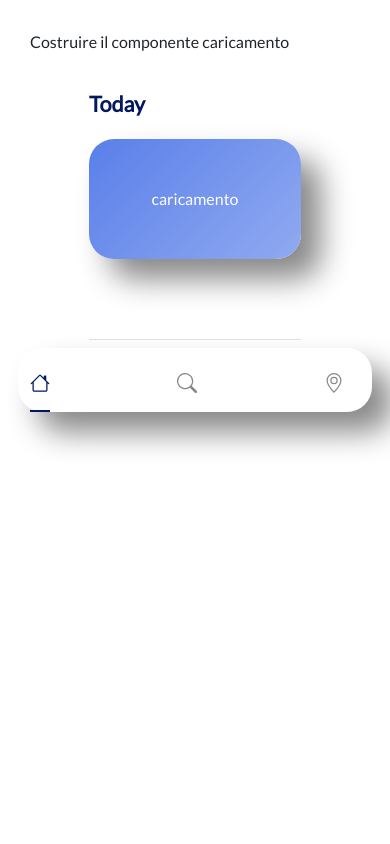
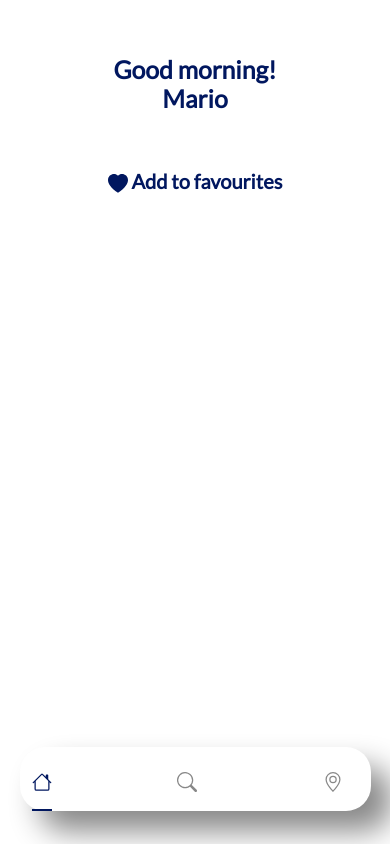
Before and after one commit to GiovanniBiancuzzo/weather_app_tech_task, a React (Create React App) app: page / in a window 390 px wide. Built offline with nearby package versions, Linux system fonts and the light colour scheme.

Commit message:
variabili env globali + responsiveness

```diff
--- a/src/App.css
+++ b/src/App.css
@@ -47,8 +47,18 @@
 }
 
 /*note: sidebarNavbar*/
+.stickyNavbar {
+    position: -webkit-fixed !important ;
+    position: fixed !important ;
+    bottom: 3vh !important ;
+    left: 5%;
+    right: 5%;
+    z-index: 10 !important ;
+}
+
 .miniNavbar {
     min-height: 4em;
+    background-color: #fff;
 }
 
 .activeLinkNavbar {
--- a/src/App.js
+++ b/src/App.js
@@ -1,4 +1,3 @@
-import { Row } from 'react-bootstrap';
 import './App.css';
 import 'bootstrap/dist/css/bootstrap.min.css';
 import SidebarNavbar from './components/SidebarNavbar';
@@ -6,22 +5,34 @@ import { BrowserRouter, Route, Routes } from 'react-router-dom';
 import HomeComponent from './components/HomeComponent';
 import FormSearch from './components/FormSearch';
 import ButtonGeolocation from './components/ButtonGeolocation';
+import { useMediaQuery } from 'react-responsive';
 
 
 function App () {
+  const isDesktopOrLaptop = useMediaQuery({
+    query: process.env.REACT_APP_RES_TABLET,
+  });
+
+  // const isTabletOrMobile = useMediaQuery({ query: "(max-width: 768px)" });
+
   return (
     <BrowserRouter>
-      <Row>
       <Routes>
+        {//sopra i 768px tutte le routes portano alla home, non è un modo elegante di farlo, lo so 😅
+          isDesktopOrLaptop ? (<Route path='*' element={<HomeComponent />}>
+          </Route>) : (<>
             <Route path='/' element={<HomeComponent />}>
             </Route>
             <Route path='/search' element={<FormSearch />}>
             </Route>
             <Route path='/geolocation' element={<ButtonGeolocation />}>
             </Route>
+          </>)}
       </Routes>
-        <SidebarNavbar />
-      </Row>
+      {!isDesktopOrLaptop && <SidebarNavbar />}
+      {
+        //sidebar deve scomparire oltre i 768px
+      }
     </BrowserRouter>
   );
 }
--- a/src/components/FavouritesCitiesComponent.jsx
+++ b/src/components/FavouritesCitiesComponent.jsx
@@ -5,17 +5,23 @@ import { BsHeartFill } from "react-icons/bs";
 import RecentCitiesComponent from "./RecentCitiesComponent";
 import { useState } from "react";
 import { getActualWeatherAction } from "../redux/actions";
+import { useNavigate } from "react-router-dom";
 
-const FavouritesCitiesComponent = () => {
+const FavouritesCitiesComponent = (props) => {
     const favourites = useSelector((state) => state.favourites.list);
 
     const [show, setShow] = useState(false);
 
     const handleShow = () => setShow(!show);
+    const navigate = useNavigate();
 
     const dispatch = useDispatch();
-    const setActualCity = (cityInfo) =>
+
+    const setActualCity = (cityInfo) => {
+        console.log("setactualcity");
         dispatch(getActualWeatherAction(cityInfo));
+        // navigate("/");
+    };
 
     return (
         <>
@@ -27,6 +33,7 @@ const FavouritesCitiesComponent = () => {
                         color: "#01175f",
                         marginTop: "1.5em",
                         textAlign: "center",
+                        cursor: "pointer",
                     }}
                 >
                     <BsHeartFill /> Add to favourites
@@ -38,6 +45,7 @@ const FavouritesCitiesComponent = () => {
                         <div
                             onClick={() => {
                                 setActualCity(cityInfo);
+                                props.showHome();
                             }}
                         >
                             <CityCard
--- a/src/components/FormSearch.jsx
+++ b/src/components/FormSearch.jsx
@@ -13,7 +13,7 @@ const FormSearch = () => {
     const navigate = useNavigate();
 
     const isDesktopOrLaptop = useMediaQuery({
-        query: "(max-width: 768px)",
+        query: process.env.REACT_APP_RES_TABLET,
     });
 
     const handleSubmit = (e) => {
--- a/src/components/HomeComponent.jsx
+++ b/src/components/HomeComponent.jsx
@@ -1,26 +1,82 @@
+import { useEffect, useState } from "react";
 import { Col, Row } from "react-bootstrap";
 import { useDispatch, useSelector } from "react-redux";
+import { useMediaQuery } from "react-responsive";
 import { getActualWeatherAction } from "../redux/actions";
+import ButtonGeolocation from "./ButtonGeolocation";
+import FavouritesCitiesComponent from "./FavouritesCitiesComponent";
+import FormSearch from "./FormSearch";
 import MainWeatherCard from "./MainWeatherCard";
 import ThisWeekMonthComponent from "./ThisWeekMonthComponent";
 import TodayComponent from "./TodayComponent";
+import { BsArrowLeft, BsPlusSquare } from "react-icons/bs";
 
 const HomeComponent = () => {
-    const defaultCity = useSelector((state) => state.favourites?.list[0]); //al caricamento dei componenti, se esiste almeno una città preferita salvata nel redux, la carico
+    const defaultCity = useSelector((state) => state.favourites?.list[0]);
     const dispatch = useDispatch();
+    useEffect(() => {
+        //al caricamento dei componenti, se esiste almeno una città preferita salvata nel redux, la carico
+
         if (defaultCity) {
             dispatch(getActualWeatherAction(defaultCity));
         }
         // else {
         // }
+        // eslint-disable-next-line react-hooks/exhaustive-deps
+    }, []);
+
     //todo: introdurre una gestione degli errori di caricamento e dei loading
 
+    const isDesktopOrLaptop = useMediaQuery({
+        query: process.env.REACT_APP_RES_TABLET,
+    });
+
+    const isTabletOrMobile = useMediaQuery({
+        query: process.env.REACT_APP_RES_SMARTPHONE,
+    });
+
+    const [show, setShow] = useState(false); //da usare al click della città per passare alla visualizzazione delle informazioni
+    const showHome = () => {
+        setShow(!show);
+    };
+
     return (
-        <Col xs={12} md={6} lg={8}>
+        <>
             <Row>
+                {isTabletOrMobile &&
+                    show && ( //mostra pulsanti indietro e home, solo quando siamo sotto i 768px e quando la variabile show è true
+                        <>
+                            <div
+                                className="titles"
+                                style={{
+                                    display: "flex",
+                                    justifyContent: "space-between",
+                                }}
+                            >
+                                <BsArrowLeft
+                                    style={{
+                                        cursor: "pointer",
+                                        fontSize: "1.5em",
+                                    }}
+                                    onClick={showHome}
+                                />
+
+                                <BsPlusSquare
+                                    style={{
+                                        cursor: "pointer",
+                                        fontSize: "1.5em",
+                                    }}
+                                    onClick={showHome}
+                                />
+                            </div>
+                        </>
+                    )}
+                {(isDesktopOrLaptop || show) && ( //mostra la home, solo quando siamo sopra i 768px o quando la variabile show è true
+                    <Col lg={8}>
+                        <Row>
+                            <Col xs={12}>
                                 <MainWeatherCard />
-            </Row>
-            <Row style={{ justifyContent: "center" }}>
+                            </Col>
                             <Col xs={8} lg={5}>
                                 <TodayComponent />
                             </Col>
@@ -29,6 +85,32 @@ const HomeComponent = () => {
                             </Col>
                         </Row>
                     </Col>
+                )}
+                <Col lg={4}>
+                    {(isDesktopOrLaptop || (isTabletOrMobile && !show)) && ( //mostra le città preferite, solo quando siamo sopra i 768px o siamo sotto i 768px con variabile show false
+                        <>
+                            {isTabletOrMobile && (
+                                <h2
+                                    className="titles"
+                                    style={{ textAlign: "center" }}
+                                    onClick={showHome}
+                                >
+                                    Good morning!
+                                    <p>Mario</p>
+                                </h2>
+                            )}
+                            <FavouritesCitiesComponent showHome={showHome} />
+                        </>
+                    )}
+                    {isDesktopOrLaptop && ( //mostra la la search bar e il pulsante della geolocalizzazione, solo quando siamo sopra i 768px
+                        <>
+                            <FormSearch />
+                            <ButtonGeolocation />
+                        </>
+                    )}
+                </Col>
+            </Row>
+        </>
     );
 };
 
--- a/src/components/SidebarNavbar.jsx
+++ b/src/components/SidebarNavbar.jsx
@@ -1,29 +1,18 @@
-import { Col, Container, Navbar } from "react-bootstrap";
+import { Col, Container, Navbar, NavItem } from "react-bootstrap";
 import ButtonGeolocation from "./ButtonGeolocation";
 import FavouritesCitiesComponent from "./FavouritesCitiesComponent";
 import FormSearch from "./FormSearch";
 import { useMediaQuery } from "react-responsive";
 import { BsHouse, BsSearch, BsGeoAlt } from "react-icons/bs";
 import { NavLink, useLocation } from "react-router-dom";
+import HomeComponent from "./HomeComponent";
+import { useEffect } from "react";
 
 const SidebarNavbar = () => {
     const location = useLocation();
 
-    const isDesktopOrLaptop = useMediaQuery({
-        query: "(min-width: 768px)",
-    });
-
     return (
-        <>
-            {isDesktopOrLaptop ? (
-                <Col md={6} lg={4}>
-                    <FavouritesCitiesComponent />
-                    <FormSearch />
-                    <ButtonGeolocation />
-                </Col>
-            ) : (
-                <>
-                    <Navbar>
+        <Navbar className="stickyNavbar">
             <Container className="miniNavbar shadowCorners">
                 <Navbar.Brand>
                     <NavLink
@@ -51,7 +40,7 @@ const SidebarNavbar = () => {
                 </Navbar.Brand>
                 <Navbar.Brand>
                     <NavLink
-                                    to={"/geolocation"}
+                        to={"geolocation"}
                         className={
                             location.pathname === "/geolocation"
                                 ? "activeLinkNavbar"
@@ -63,9 +52,6 @@ const SidebarNavbar = () => {
                 </Navbar.Brand>
             </Container>
         </Navbar>
-                </>
-            )}
-        </>
     );
 };
 
--- a/src/index.css
+++ b/src/index.css
@@ -1,5 +1,6 @@
 body {
     padding: 30px;
+    min-height: 100vh !important;
     font-family: "Lato", sans-serif !important;
 }
 
--- a/src/redux/actions/index.js
+++ b/src/redux/actions/index.js
@@ -7,9 +7,9 @@ export const ADD_TO_FAVOURITES = 'ADD_TO_FAVOURITES';
 export const REMOVE_FROM_FAVOURITES = 'REMOVE_FROM_FAVOURITES';
 export const ADD_ERROR = 'ADD_ERROR';
 
-const endpointApi = 'https://api.openweathermap.org/data/2.5/forecast?';
+const endpointApi = process.env.REACT_APP_ENDPOINT_API;
 //api.openweathermap.org/data/2.5/forecast?lat={lat}&lon={lon}&appid={API key}
-const apiKey = 'b4bf487457c59aad1bf353eadea50057';
+const apiKey = process.env.REACT_APP_PERSONAL_API_KEY;
 
 export const setQueryAction = (query) => ({
     type: SET_QUERY,
```
Also changed, not shown: 2 other files (tests, documents, lock files or other folders). Lines whose indentation alone changed are shown as unchanged.
